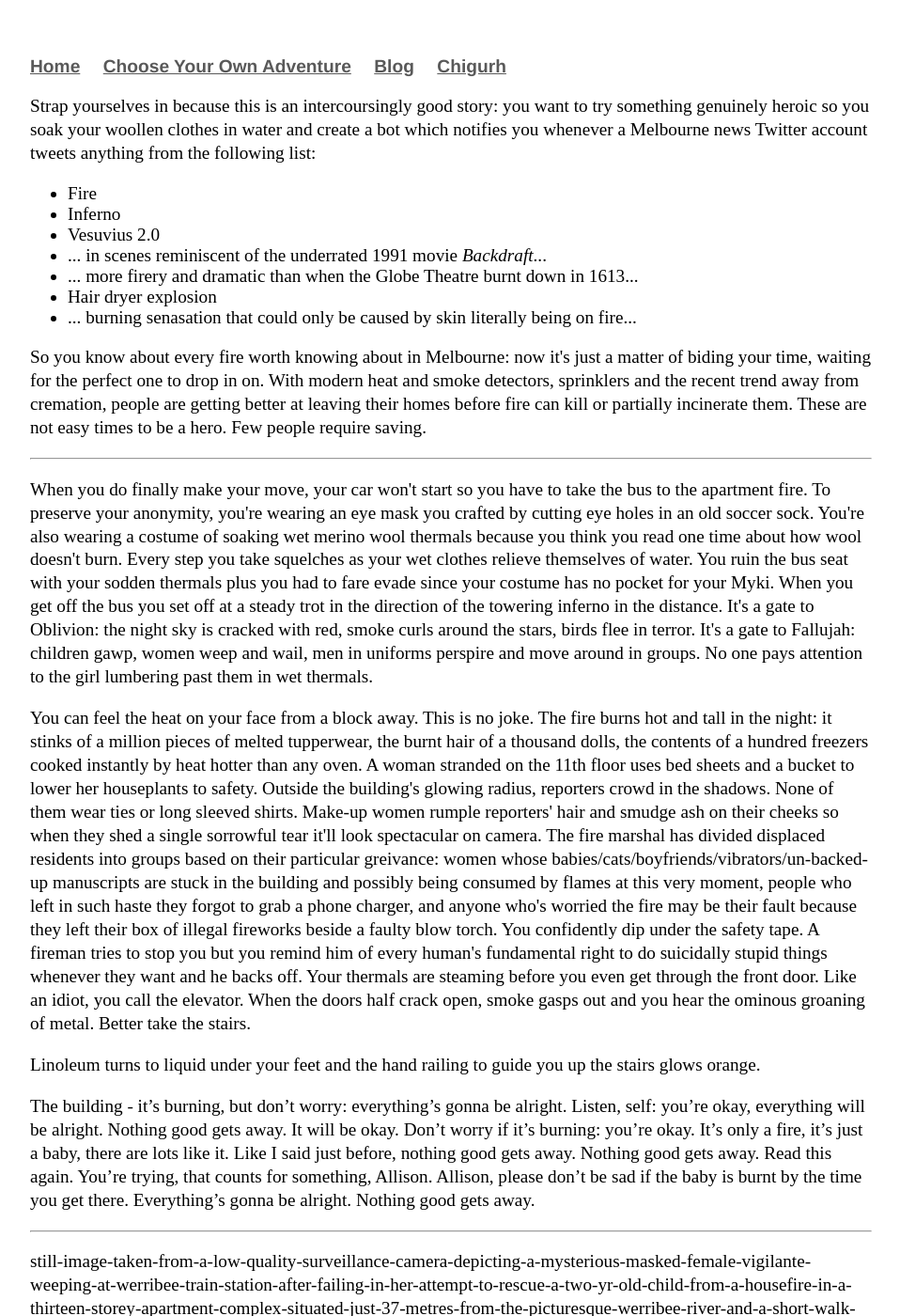
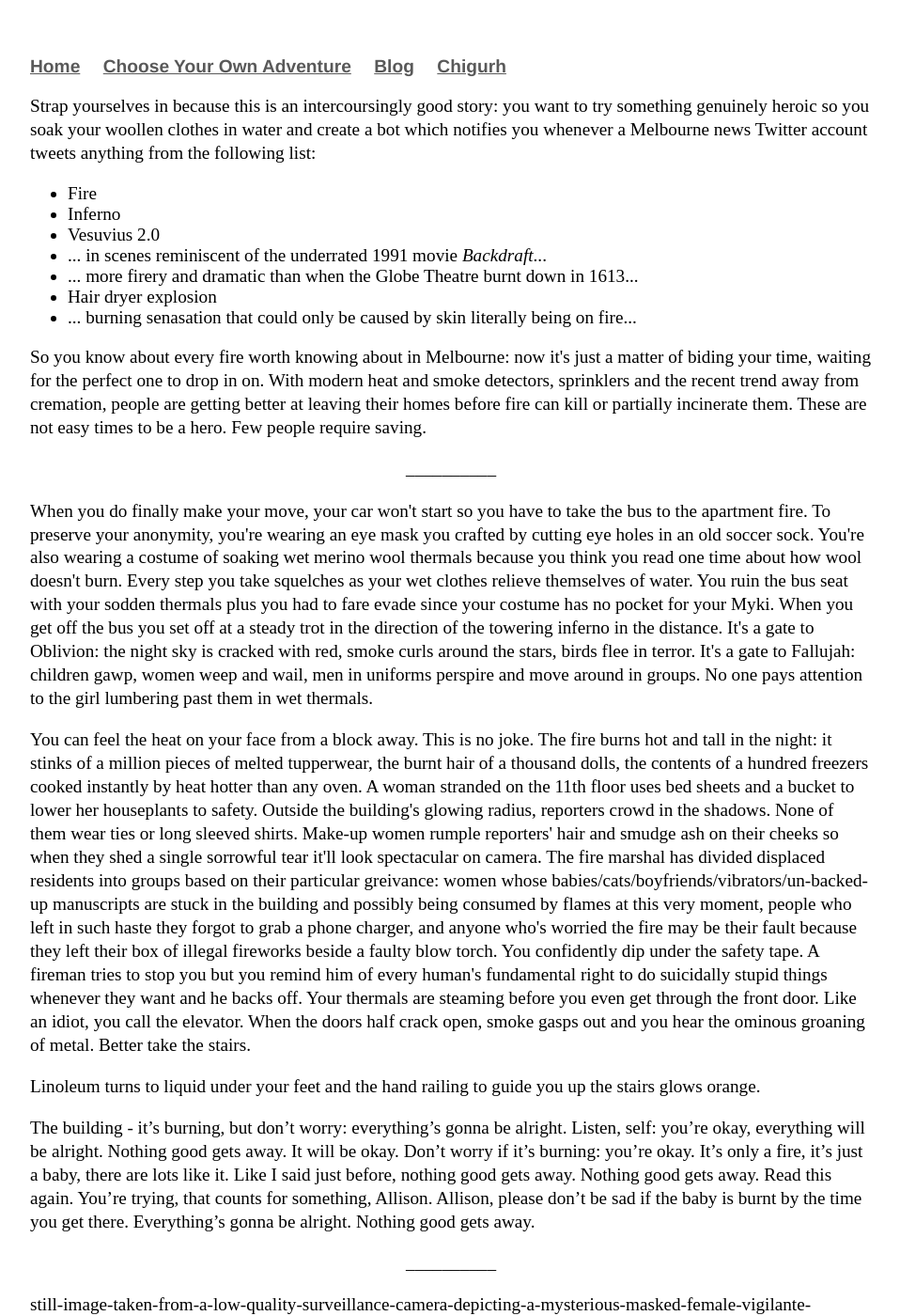
Before and after one commit to Pinelife/pinelife.github.io, a Jekyll site: the page built from Hellhole/Room9.html, in a window 1280 px wide and 1400 px high. Shown: the whole window at 94% size, without its empty margins (160-1118 px from the left). Built offline with Jekyll 4.4.1, drawn with Linux system fonts in a browser that asks for light colours.

Commit message:
Update Room9.html

```diff
--- a/Hellhole/Room9.html
+++ b/Hellhole/Room9.html
@@ -18,7 +18,10 @@
 With modern heat and smoke detectors, sprinklers and the recent trend away from cremation, people are getting better at leaving their homes
   before fire can kill or partially incinerate them. These are not easy times to be a hero. Few people require saving.
 </p>
-<p style="text-align:justify" class="indented"><hr/></p>
+
+<p style="text-align:center" class="indented">
+__________
+</p>
 <p>
   When you do finally make your move, your car won't start so you have to take the bus to the apartment fire. To preserve your anonymity,
   you're wearing an eye mask you crafted by cutting eye holes in an old soccer sock. You're also wearing a costume of soaking wet merino
@@ -50,7 +53,10 @@
   said just before, nothing good gets away. Nothing good gets away. Read this again. You’re trying, that counts for something, Allison.
   Allison, please don’t be sad if the baby is burnt by the time you get there. Everything’s gonna be alright. Nothing good gets away.</p>
 
-<hr/>
+
+<p style="text-align:center" class="indented">
+__________
+</p>
 <p>still-image-taken-from-a-low-quality-surveillance-camera-depicting-a-mysterious-masked-female-vigilante-weeping-at-werribee-train-station-after-failing-in-her-attempt-to-rescue-a-two-yr-old-child-from-a-housefire-in-a-thirteen-storey-apartment-complex-situated-just-37-metres-from-the-picturesque-werribee-river-and-a-short-walk-from-the-lively-and-cosmopolitan-main-street.pic184312946.jpg.</p>
 <center><img src="https://68.media.tumblr.com/4f46596a91a93ad5fec87ee85bac16d3/tumblr_osigysEY1a1t7rofco1_250.png" align="middle" alt="Oh shit" style="width:40%;"></center>
 <p>
```
